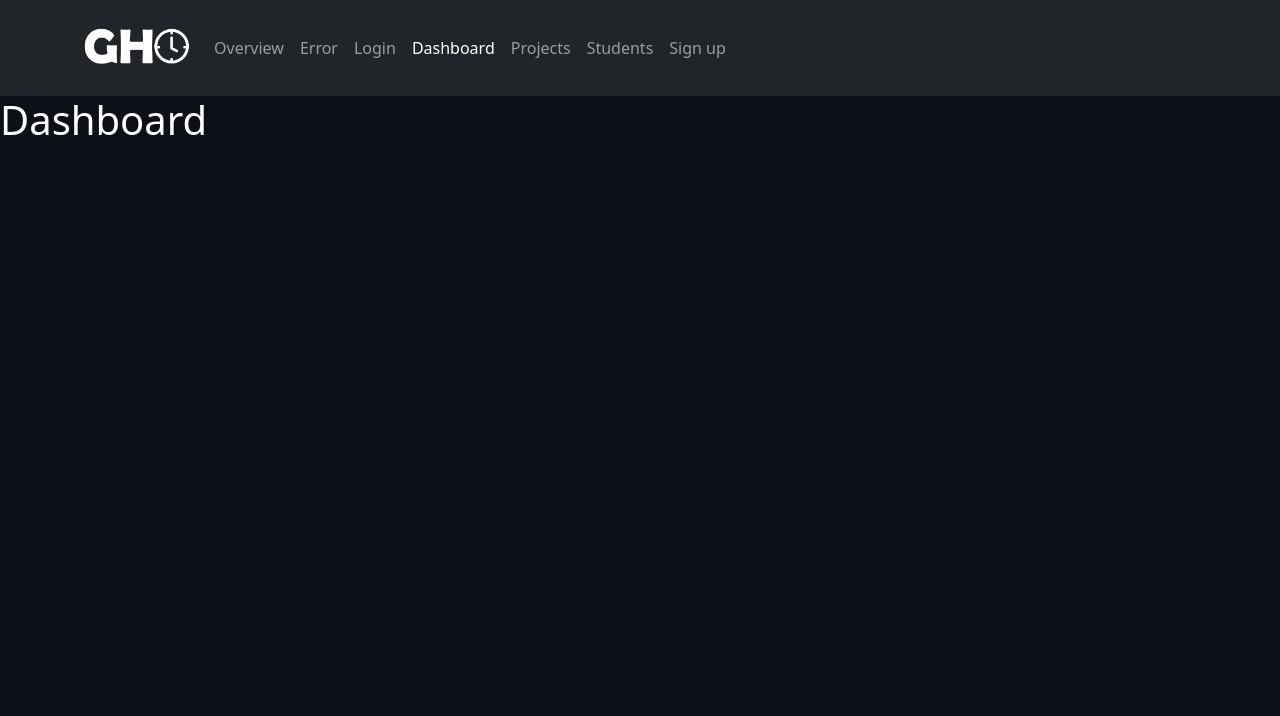
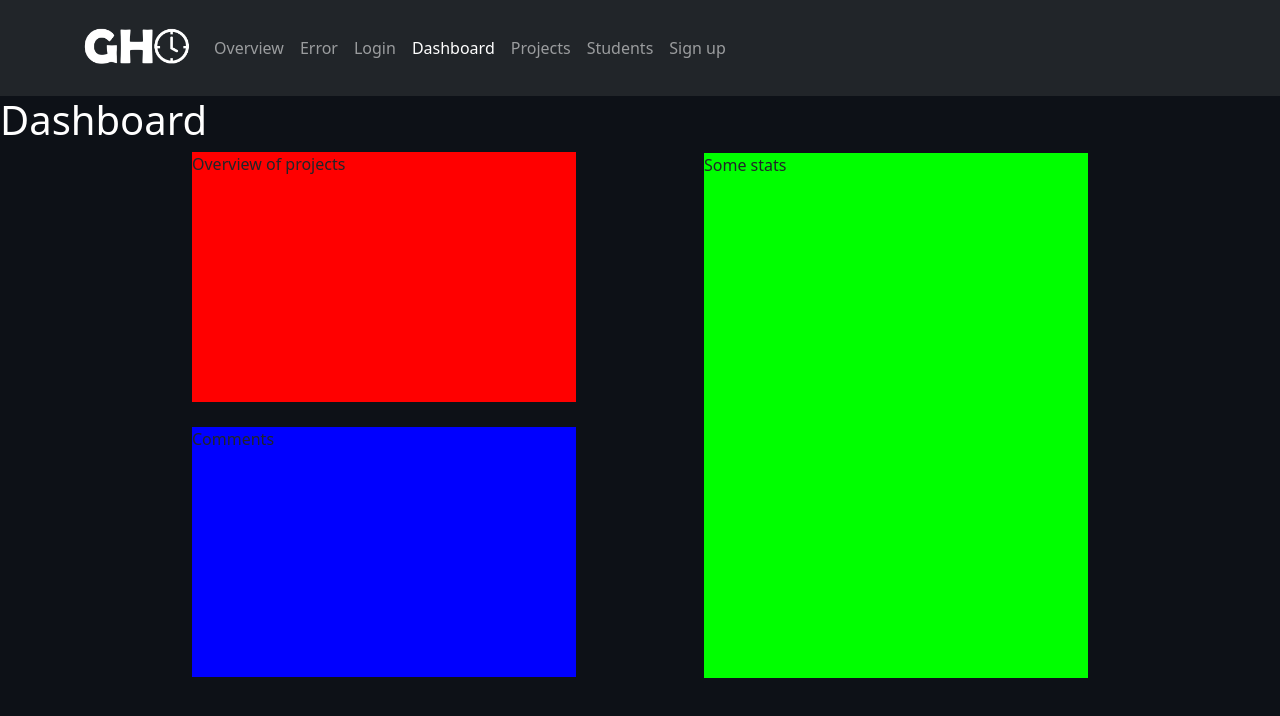
Before and after one commit to Siem-pouwels/geniushour-cms, a React (Create React App) app in the folder front-end/: page /dashboard in a window 1280 px wide. Shown: the top 716 px of the page. Built offline with nearby package versions, Linux system fonts and the light colour scheme; no server answers.

Commit message:
simple layout for dashboard

```diff
--- a/front-end/src/components/Css/Main.module.css
+++ b/front-end/src/components/Css/Main.module.css
@@ -21,3 +21,32 @@ body {
 h1 {
     color: white;
 }
+
+.OverviewDashboard {
+    display: inline-block;
+    background-color: red;
+    width: 30%;
+    height: 250px;
+    position: relative;
+    left: 15%;
+}
+
+.CommentsDashboard {
+    display: inline-block;
+    background-color: blue;
+    width: 30%;
+    height: 250px;
+    position: relative;
+    left: 15%;
+    top: 25px;
+}
+
+.StatsDashboard {
+    display: inline-block;
+    background-color: lime;
+    width: 30%;
+    height: 525px;
+    position: relative;
+    left: 25%;
+    bottom: 249px;
+}
--- a/front-end/src/components/Dashboard.js
+++ b/front-end/src/components/Dashboard.js
@@ -1,8 +1,22 @@
 import React from 'react'
+import classes from './Css/Main.module.css'
 
 function Dashboard() {
     return (
+        <>
     <h1>Dashboard</h1>
+
+    <div className={classes.OverviewDashboard}>
+        Overview of projects
+    </div>
+    <br></br>
+    <div className={classes.CommentsDashboard}>
+        Comments
+    </div>
+    <div className={classes.StatsDashboard}>
+        Some stats
+    </div>
+    </>
     )
 }
 
```
